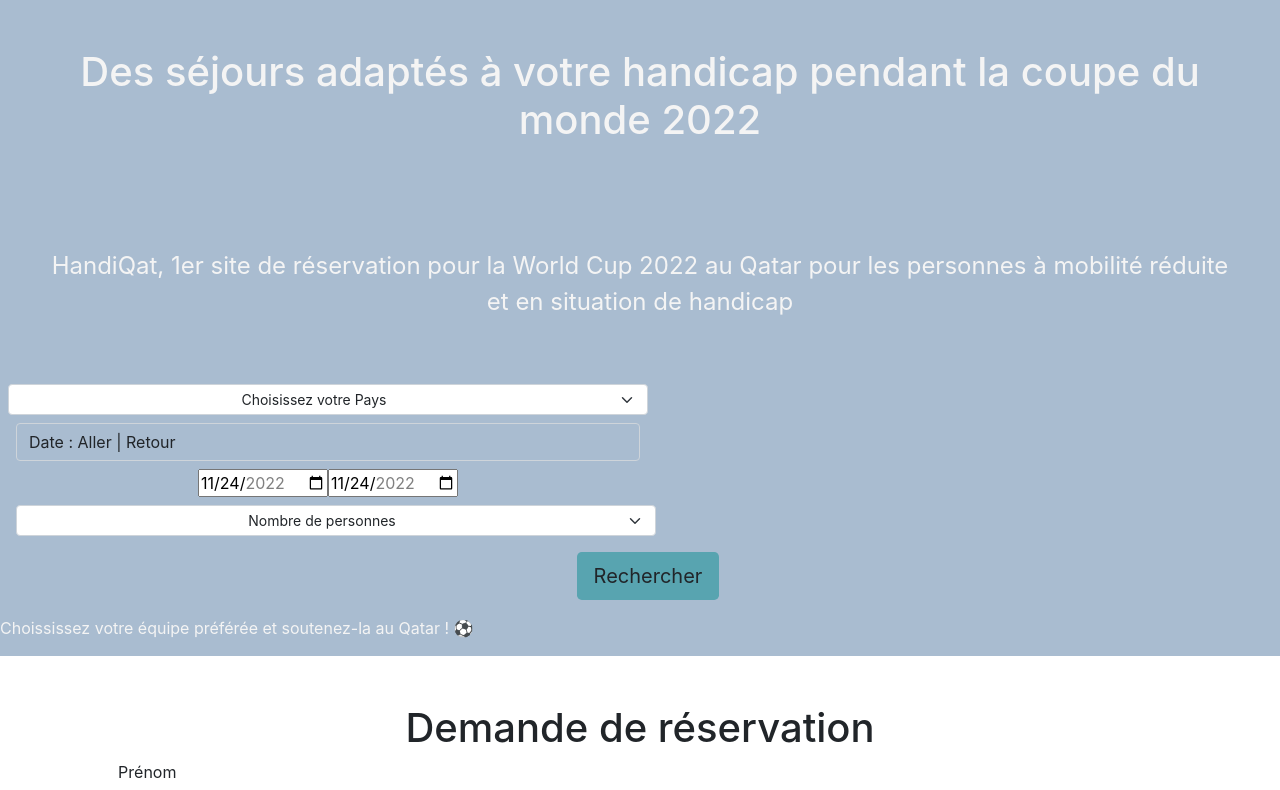
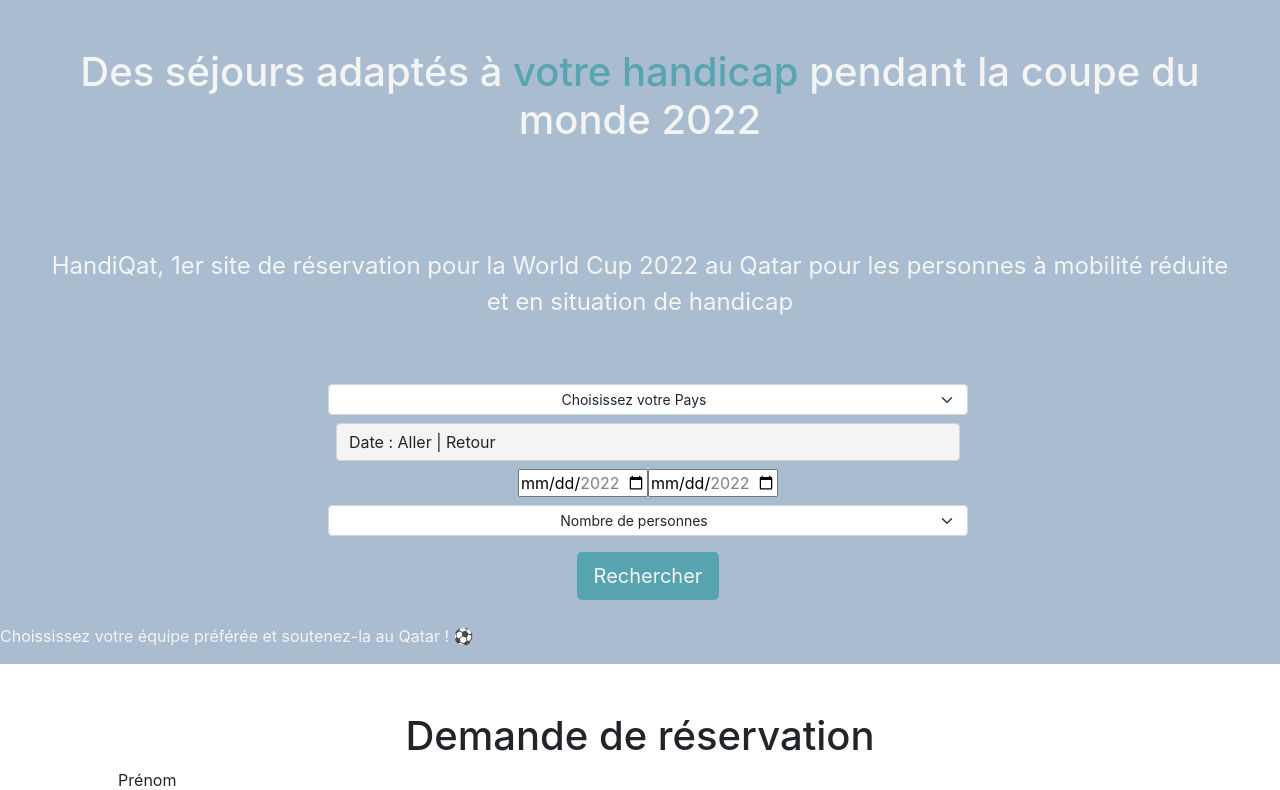
Before and after one commit to serpentaire/Hackathon, a React (Vite) app in the folder frontend/: page / in a window 1280 px wide. Shown: the top 790 px of the page. Built offline with nearby package versions, Linux system fonts and the light colour scheme.

Commit message:
changement de date fonctionnel

```diff
--- a/frontend/src/pages/Home.css
+++ b/frontend/src/pages/Home.css
@@ -1,12 +1,29 @@
 .home-1 {
   background-color: #a9bcd0;
 }
+
 .text {
   color: #f4f4f4;
 }
+
+.handi {
+  color: #58a4b0;
+}
+
 .date-input {
-  background-color: transparent;
+  background-color: #f4f4f4;
 }
+
 .boutton-search {
   background-color: #58a4b0;
 }
+
+.text-bouton {
+  color: #f4f4f4;
+}
+
+@media (min-width: 768px) {
+  .input-home {
+    display: flex;
+  }
+}
--- a/frontend/src/pages/Home.jsx
+++ b/frontend/src/pages/Home.jsx
@@ -1,17 +1,23 @@
-import React from "react";
+import React, { useState } from "react";
 import "./Home.css";
 
 export default function Home() {
+  const [date, setDate] = useState();
+
+  const handleChangeDate = (e) => {
+    setDate(e.target.value);
+  };
   return (
     <div className="home-1">
-      <h1 className="text d-flex text-center p-5">
-        Des séjours adaptés à votre handicap pendant la coupe du monde 2022
+      <h1 className="text text-center p-5">
+        Des séjours adaptés à <span className="handi">votre handicap </span>
+        pendant la coupe du monde 2022
       </h1>
       <p className="text d-flex text-center p-5 fs-4">
         HandiQat, 1er site de réservation pour la World Cup 2022 au Qatar pour
         les personnes à mobilité réduite et en situation de handicap
       </p>
-      <div className="input-home col-12 text-center m-2">
+      <div className="input-home d-flex flex-column mb-3 align-items-center col-12 text-center m-2">
         <select
           className="form-select form-select-sm w-50 text-center"
           aria-label=".form-select-sm example"
@@ -29,20 +35,22 @@
             Date : Aller | Retour
           </span>
           <input
+            onChange={(e) => handleChangeDate(e.target.value)}
             type="date"
             id="start"
             name="trip-start"
-            value="2022-11-24"
+            value={date}
             min="2022-11-25"
             max="2022-12-25"
           />
           <input
+            onChange={(e) => handleChangeDate(e.target.value)}
             type="date"
             id="start"
             name="trip-start"
-            value="2022-11-24"
-            min="2022-11-24"
-            max="2022-12-31"
+            value={date}
+            min="2022-11-25"
+            max="2022-12-25"
           />
         </div>
         <select
@@ -56,7 +64,7 @@
           <option value="3">4 et +</option>
         </select>
         <button className="boutton-search btn btn-lg m-2" type="button">
-          Rechercher
+          <span className="text-bouton">Rechercher</span>
         </button>
       </div>
       <div className="text d-flex text-center">
```
